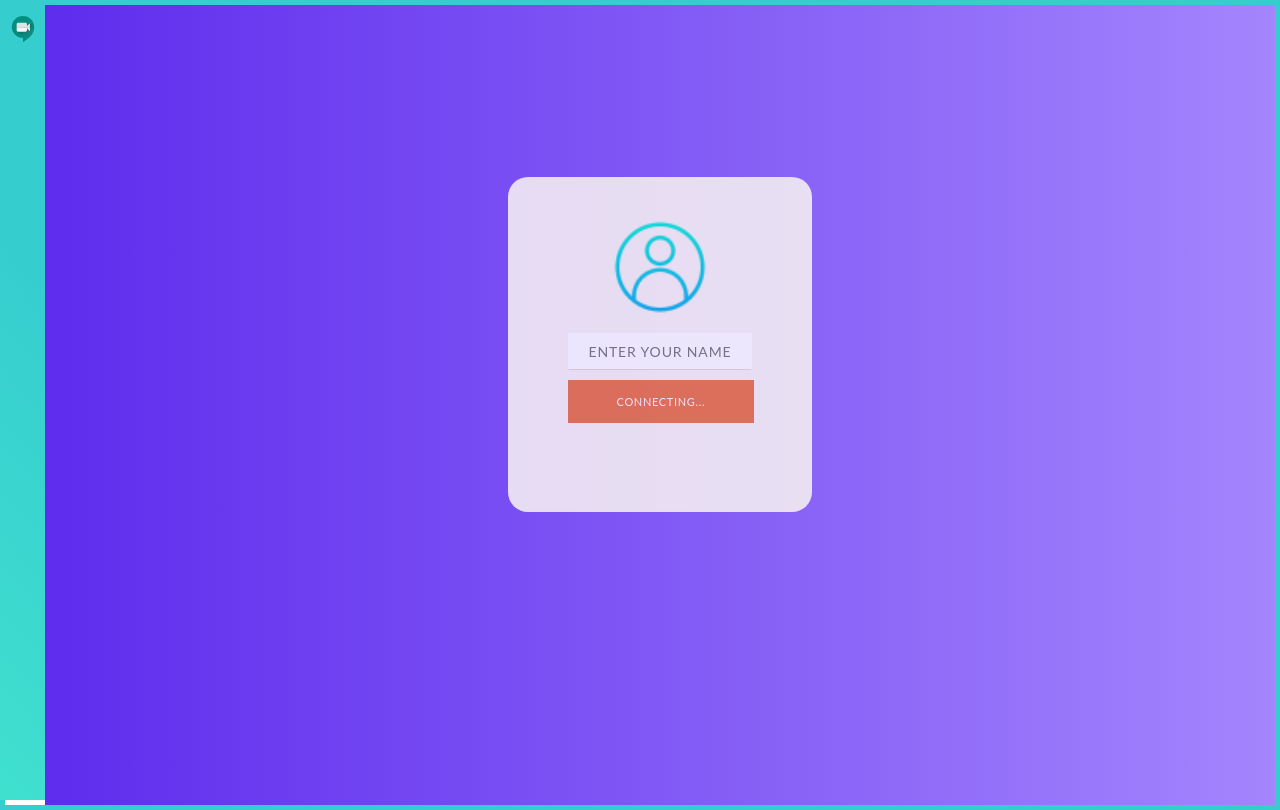
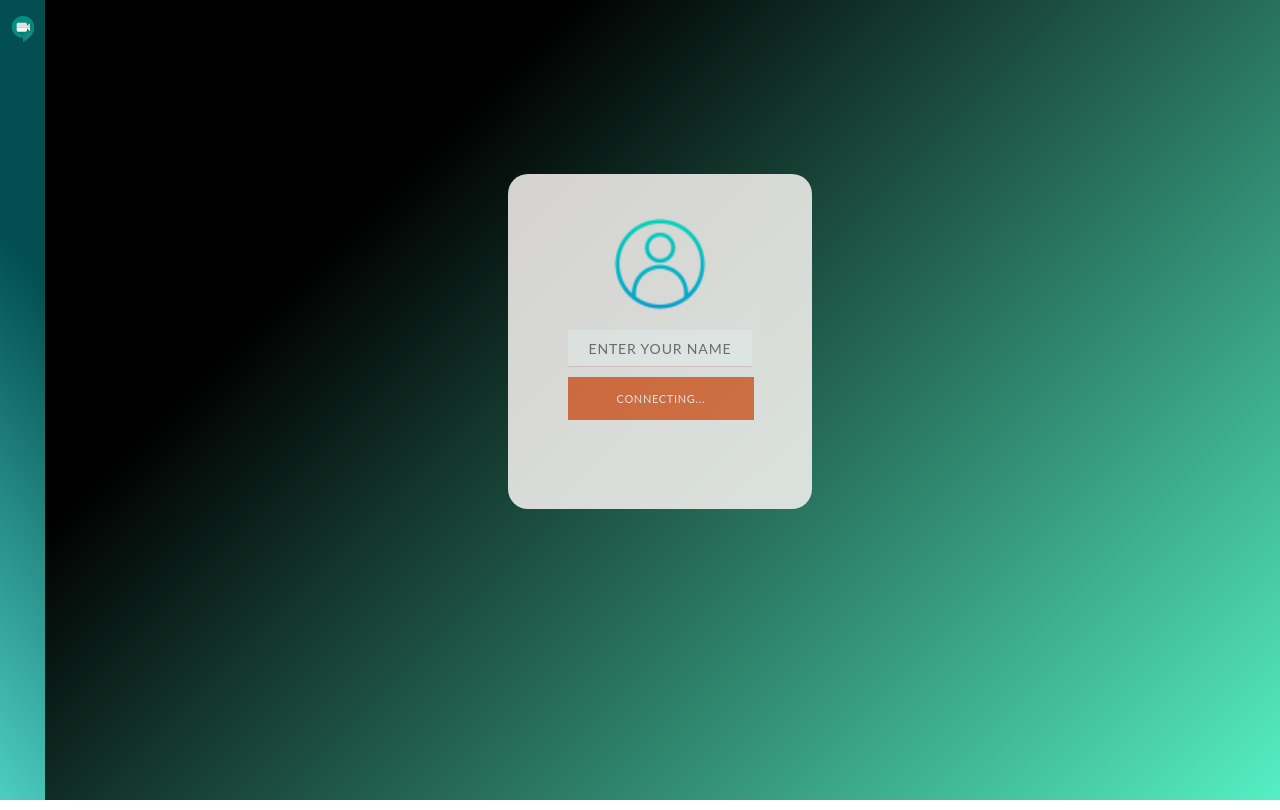
Before and after one commit to Practicum-1/gmeet-extension-frontend, a React (Create React App) app: page / in a window 1280 px wide. Built offline with nearby package versions, Linux system fonts and the light colour scheme; no server answers.

Commit message:
improved css

```diff
--- a/src/components/Homepage/Homepage.scss
+++ b/src/components/Homepage/Homepage.scss
@@ -6,14 +6,22 @@ $green-lt: lighten($green, 10%);
 $green-dk: darken($green, 10%);
 
 .homepage {
+  // background-size: cover;
+  // background-image: -webkit-linear-gradient(
+  //   0deg,
+  //   rgb(94, 44, 237) 0%,
+  //   rgb(164, 133, 253) 100%
+  // );
+  // font-family: "Lato", sans-serif;
+  // min-height: 100vh;
+
   background-size: cover;
-  background-image: -webkit-linear-gradient(
-    0deg,
-    rgb(94, 44, 237) 0%,
-    rgb(164, 133, 253) 100%
-  );
+  //     background-image: -webkit-linear-gradient(
+  // 0deg,#5e2ced,#a485fd);
   font-family: "Lato", sans-serif;
   min-height: 100vh;
+  background-color: #55efc4;
+  background-image: linear-gradient(315deg, #55efc4 0%, #000000 74%);
 }
 
 form {
--- a/src/components/Sidebar/Sidebar.scss
+++ b/src/components/Sidebar/Sidebar.scss
@@ -1,5 +1,7 @@
 .sidebar {
-  background: linear-gradient(48.95deg, #40e0cf 0%, #36cdcf 67.11%);
+  // background: linear-gradient(48.95deg, #40e0cf 0%, #36cdcf 67.11%);
+  background: linear-gradient(48.95deg, #4dcdc0, #024e50 67.11%);
+
   width: 45px;
   height: 100vh;
   position: fixed;
--- a/src/index.scss
+++ b/src/index.scss
@@ -25,7 +25,7 @@ body {
   line-height: 19px;
   letter-spacing: -0.04em;
   padding: 0;
-  border: 5px solid #36cdcf;
+  // border: 5px solid #36cdcf;
 }
 
 code {
```
